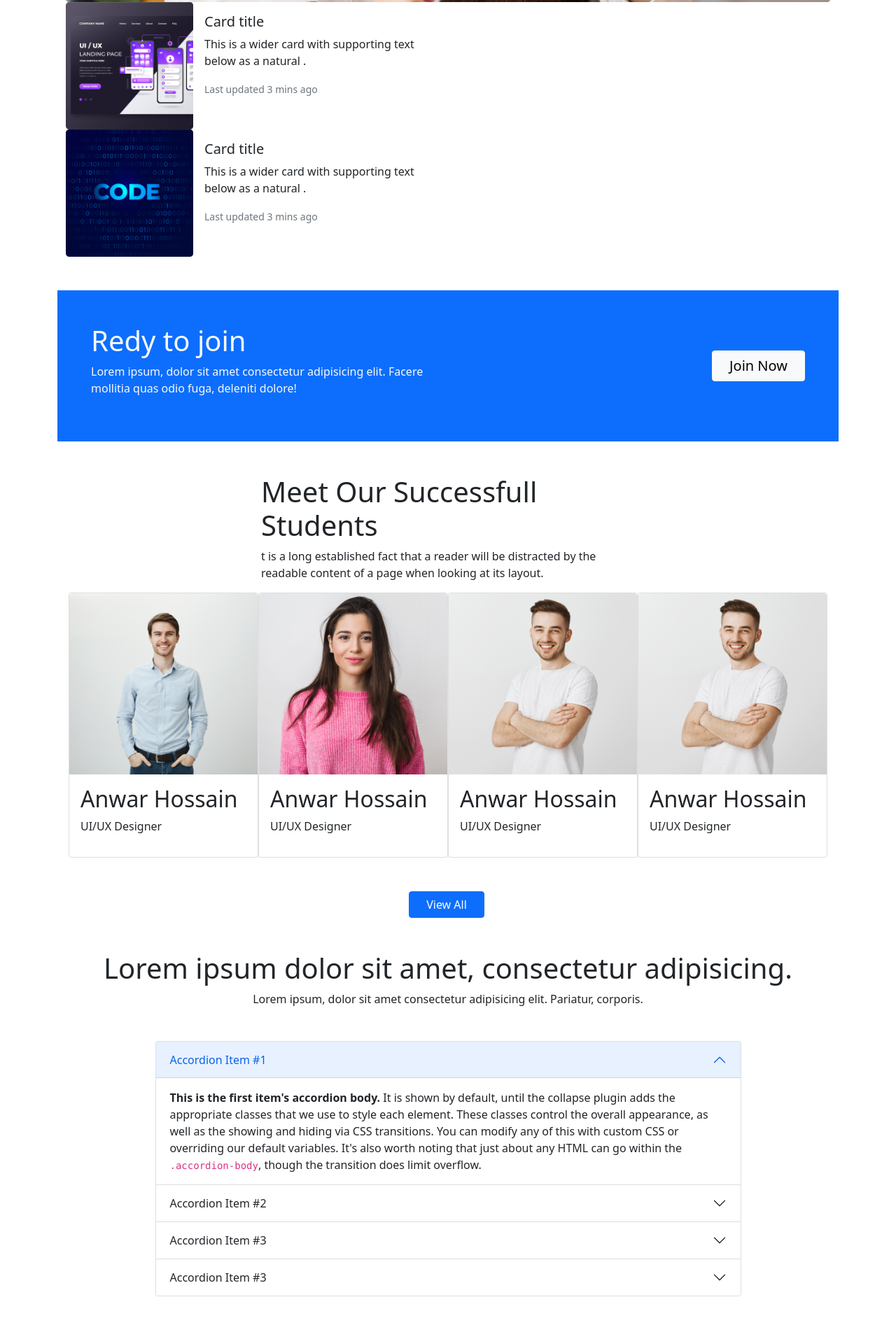
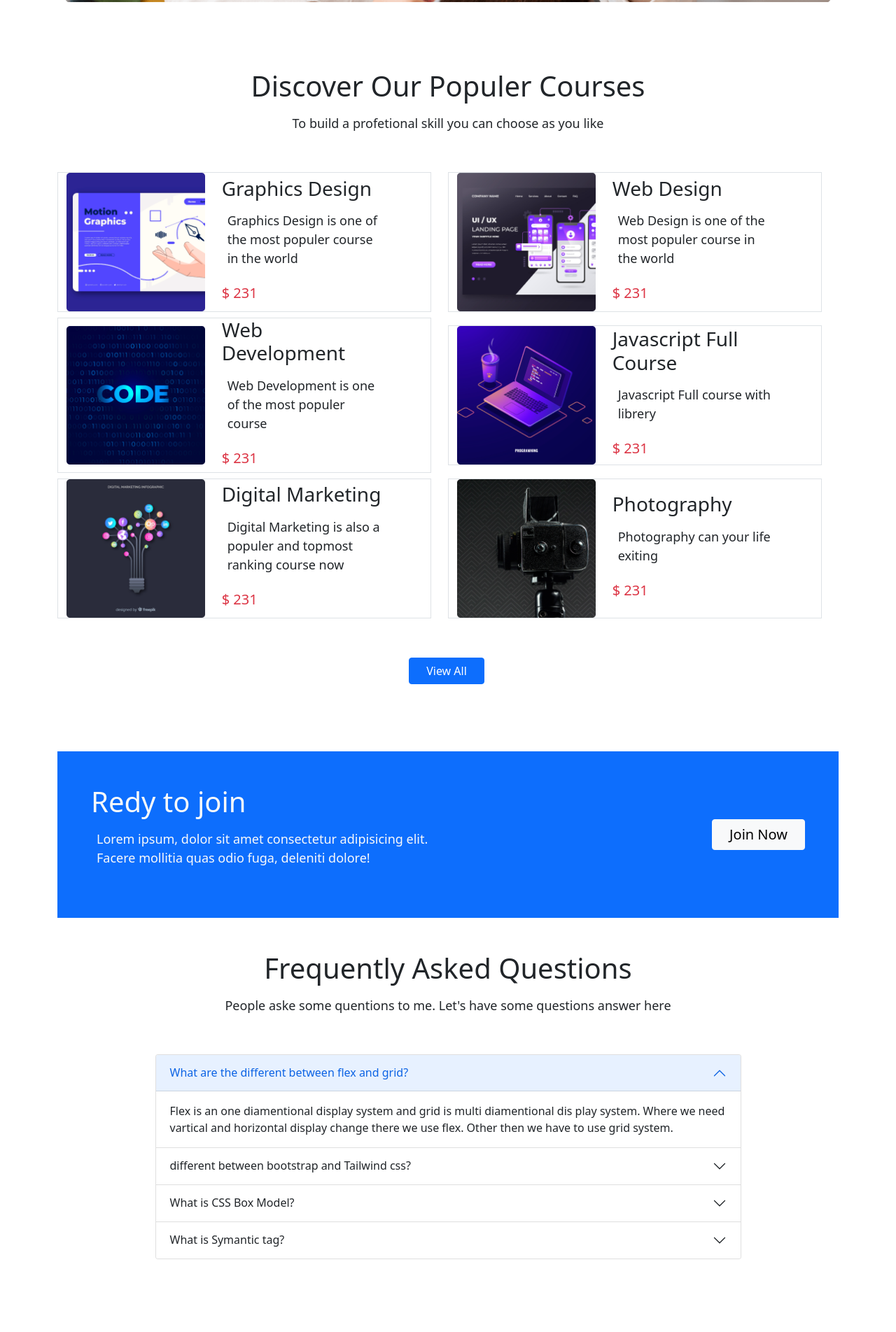
Before and after one commit to Mehedi-hasan-github/education-hub, a plain HTML site: page index.html in a window 1280 px wide. Shown: the part 662-2566 px from the top of the page at 70% size. Drawn offline with nearby package versions, Linux system fonts and the light colour scheme.

Commit message:
coourses added

```diff
--- a/index.css
+++ b/index.css
@@ -5,7 +5,18 @@ body{
 }
 
 #view-all{
+    margin-left:45%;
+}
+.carousel-caption button,p {
+     font-size: 18px;
+     padding: 8px;
+}
+.carousel-caption h1{
+    font-size: 45px;
+}
 
-    margin-left:45%;
-
+@media screen and (max-width:992px){
+    #trasted-company{
+        display: none;
+    }
 }
--- a/index.html
+++ b/index.html
@@ -47,7 +47,10 @@
     </div>
   </div>
 </nav>
+</section>
+
   <!-- carousel -->
+  <section class="container mb-5">
   <div id="carouselExampleDark" class="container carousel carousel-dark slide " data-bs-ride="carousel">
     <div class="carousel-indicators">
       <button type="button" data-bs-target="#carouselExampleDark" data-bs-slide-to="0" class="active" aria-current="true" aria-label="Slide 1"></button>
@@ -57,7 +60,7 @@
     <div class="carousel-inner ">
       <div class="carousel-item active " data-bs-interval="10000 ">
           <img src="images/cover/cover-1.png" class="d-block w-100" alt="...">
-          <div class="carousel-caption  d-none text-light d-md-block ">
+          <div class="carousel-caption   text-light d-md-block ">
           <h1>Get Started with Digital Learning</h1>
           <p>Some representative placeholder content for the first slide.</p>
           <button type="button" class="btn btn-primary">Getstarted</button>
@@ -65,7 +68,7 @@
       </div>
       <div class="carousel-item  " data-bs-interval="2000">
           <img src="images/cover/cover-2.jpg" class="d-block w-100 " alt="...">
-          <div class="carousel-caption d-none text-light d-md-block">
+          <div class="carousel-caption text-light d-md-block">
             <h1>Get Started with Digital Learning</h1>
           <p>Some representative placeholder content for the second slide.</p>
           <button type="button" class="btn btn-primary">Getstarted</button>
@@ -73,7 +76,7 @@
       </div>
       <div class="carousel-item ">
         <img src="images/cover/cover-3.jpg" class="d-block w-100" alt="...">
-        <div class="carousel-caption d-none text-light d-md-block ">
+        <div class="carousel-caption  text-light d-md-block ">
             <h1>Get Started with Digital Learning</h1>
           <p>Some representative placeholder content for the third slide.</p>
           <button type="button" class="btn btn-primary">Getstarted</button>
@@ -93,35 +96,66 @@
 
     <!-- Populer Course started from here -->
 
-    <section class="container ">
-      <div class=" container mb-3 d-flex flex-column    " style="max-width: 1440px;">
-        <div class=" row g-0 col-md-12 col-lg-6 col-md-mt-2">
-          <div class="col-md-4 ">
-            <img style="height: 100%;" src="images/course/course-1.png" class="img-fluid rounded-start " alt="...">
+    <section class="container  ">
+      <h1 class="text-center mt-5 pt-5">Discover Our Populer Courses</h1>
+      <p class="text-center mb-5">To build a profetional skill you can choose as you like</p>
+     <div class="container-fluid course row gap-2 mb-2 justify-content-between align-items-center">
+      <div class="col-lg-6 align-items-center  px-0 border row">
+        <img style="max-width: 100%;" class="col-lg-5 col-md-5 col-sm-mx-auto" src="images/course/course-6.png" alt="">
+        <div class="col-lg-6 col-md-7 ">
+          <h3>Graphics Design</h3>
+          <p>Graphics Design is one of the most populer course in the world</p>
+          <h5  class="text-danger">$ 231</h5>
         </div>
-          <div class="col-md-8">
-            <div class="card-body">
-              <h5 class="card-title">Card title</h5>
-              <p class="card-text">This is a wider card with supporting text below as a natural .</p>
-              <p class="card-text"><small class="text-muted">Last updated 3 mins ago</small></p>
+       </div>
+      <div class="col-lg-6 align-items-center  px-0 border row">
+        <img style="max-width: 100%;" class="col-lg-5 col-md-5 col-sm-mx-auto" src="images/course/course-1.png" alt="">
+        <div class="col-lg-6 col-md-7 ">
+          <h3>Web Design</h3>
+          <p>Web Design is one of the most populer course in the world</p>
+          <h5  class="text-danger">$ 231</h5>
         </div>
        </div>
      </div>
-        <div class=" row g-0 col-md-12 col-lg-6 ">
-          <div class="col-md-4 ">
-            <img style="height: 100%;" src="images/course/course-2.png" class="img-fluid rounded-start " alt="...">
+     <div class="container-fluid course row gap-2 mb-2 justify-content-between align-items-center">
+      <div class="col-lg-6  align-items-center px-0 border row">
+        <img style="max-width: 100%;" class="col-lg-5 col-md-5 col-sm-mx-auto" src="images/course/course-2.png" alt="">
+        <div class="col-lg-6 col-md-7 ">
+          <h3>Web Development</h3>
+          <p>Web Development is one of the most populer course</p>
+          <h5  class="text-danger">$ 231</h5>
         </div>
-          <div class="col-md-8">
-            <div class="card-body">
-              <h5 class="card-title">Card title</h5>
-              <p class="card-text">This is a wider card with supporting text below as a natural .</p>
-              <p class="card-text"><small class="text-muted">Last updated 3 mins ago</small></p>
+       </div>
+      <div class="col-lg-6 align-items-center px-0 border row">
+        <img style="max-width: 100%;" class="col-lg-5 col-md-5 col-sm-mx-auto" src="images/course/course-3.png" alt="">
+        <div class="col-lg-6 col-md-7 ">
+          <h3>Javascript Full Course</h3>
+          <p>Javascript Full course with librery</p>
+          <h5  class="text-danger">$ 231</h5>
         </div>
        </div>
      </div>
+     <div class="container-fluid course row gap-2 mb-2 justify-content-between align-items-center">
+      <div class="col-lg-6 align-items-center  px-0 border row">
+        <img style="max-width: 100%;" class="col-lg-5 col-md-5 col-sm-mx-auto" src="images/course/course-4.png" alt="">
+        <div class="col-lg-6 col-md-7 ">
+          <h3>Digital Marketing</h3>
+          <p>Digital Marketing is also a populer and topmost ranking course now</p>
+          <h5  class="text-danger">$ 231</h5>
         </div>
+       </div>
+      <div class="col-lg-6 align-items-center  px-0 border row">
+        <img style="max-width: 100%;" class="col-lg-5 col-md-5 col-sm-mx-auto" src="images/course/course-5.png" alt="">
+        <div class="col-lg-6 col-md-7 ">
+          <h3>Photography</h3>
+          <p>Photography can your life exiting</p>
+          <h5  class="text-danger">$ 231</h5>
+        </div>
+       </div>
+     </div>
+     <button id="view-all" class="btn px-4  btn-primary my-5">View All</button>
+    </section>
 
-    </section>
     <!-- Redy to join section is started here -->
     <section class="container">
       <div class=" d-flex justify-content-between align-items-center my-5 bg-primary text-light p-5 ">
@@ -138,6 +172,7 @@
                   <h1 class="modal-title text-dark">Hello Modal</h1>
                   <button class="btn-close" data-bs-dismiss="modal"></button>
                 </div>
+                <!-- Scrollable modal -->
                 <div class="modal-body text-dark">This is Modal That is not pagal
                 </div>
                 <div class="modal-footer">
@@ -152,36 +187,36 @@
 
     </section>
     <!--Successfull students  -->
-    <section class="container ">
-      <div class="container text w-50  d-flex justify-content-start flex-column">
+    <!-- <section class="container ">
+      <div class="container text w-50  d-flex float-left flex-column">
       <h1>Meet Our Successfull
         Students</h1>
           <p>t is a long established fact that a reader will be distracted by the
             readable content of a page when looking at its layout.</p>
         </div>
           <div class="students d-flex justify-content-between mx-3 mb-5">
-            <div class="card" style="width: 18rem;">
+            <div class="card" ">
               <img src="images/student/student-1.png" class="card-img-top" alt="...">
               <div class="card-body">
                 <h2 class="card-text">Anwar Hossain</h2>
                 <p>UI/UX Designer</p>
               </div>
             </div>
-            <div class="card" style="width: 18rem;">
+            <div class="card"">
               <img src="images/student/student-2.png" class="card-img-top" alt="...">
               <div class="card-body">
                 <h2 class="card-text">Anwar Hossain</h2>
                 <p>UI/UX Designer</p>
               </div>
             </div>
-            <div class="card" style="width: 18rem;">
+            <div class="card" >
               <img src="images/student/student-3.png" class="card-img-top" alt="...">
               <div class="card-body">
                 <h2 class="card-text">Anwar Hossain</h2>
                 <p>UI/UX Designer</p>
               </div>
             </div>
-            <div class="card" style="width: 18rem;">
+            <div class="card" >
               <img src="images/student/student-3.png" class="card-img-top" alt="...">
               <div class="card-body">
                 <h2 class="card-text">Anwar Hossain</h2>
@@ -192,60 +227,60 @@
           <button id="view-all" class="btn px-4  btn-primary">View All</button>
 
 
-    </section>
+    </section> -->
 
     <!-- Frequently asked question starts from here -->
     <section class="container  ">
       <div class="questions-title text-center mt-5 mb-5">
-        <h1>Lorem ipsum dolor sit amet, consectetur adipisicing.</h1>
-        <p>Lorem ipsum, dolor sit amet consectetur adipisicing elit. Pariatur, corporis.</p>
+        <h1>Frequently Asked Questions</h1>
+        <p>People aske some quentions to me. Let's have some questions answer here </p>
       </div>
       <div class="accordion w-75 mx-auto mb-5 pb-5" id="accordionExample">
         <div class="accordion-item">
           <h2 class="accordion-header" id="headingOne">
             <button class="accordion-button" type="button" data-bs-toggle="collapse" data-bs-target="#collapseOne" aria-expanded="true" aria-controls="collapseOne">
-              Accordion Item #1
+              What are the different between flex and grid?
             </button>
           </h2>
           <div id="collapseOne" class="accordion-collapse collapse show" aria-labelledby="headingOne" data-bs-parent="#accordionExample">
             <div class="accordion-body">
-              <strong>This is the first item's accordion body.</strong> It is shown by default, until the collapse plugin adds the appropriate classes that we use to style each element. These classes control the overall appearance, as well as the showing and hiding via CSS transitions. You can modify any of this with custom CSS or overriding our default variables. It's also worth noting that just about any HTML can go within the <code>.accordion-body</code>, though the transition does limit overflow.
+              Flex is an one diamentional display system and grid is multi diamentional dis play system. Where we need vartical and horizontal display change there we use flex. Other then we have to use grid system.
             </div>
           </div>
         </div>
         <div class="accordion-item">
           <h2 class="accordion-header" id="headingTwo">
             <button class="accordion-button collapsed" type="button" data-bs-toggle="collapse" data-bs-target="#collapseTwo" aria-expanded="false" aria-controls="collapseTwo">
-              Accordion Item #2
+              different between bootstrap and Tailwind css?
             </button>
           </h2>
           <div id="collapseTwo" class="accordion-collapse collapse" aria-labelledby="headingTwo" data-bs-parent="#accordionExample">
             <div class="accordion-body">
-              <strong>This is the second item's accordion body.</strong> It is hidden by default, until the collapse plugin adds the appropriate classes that we use to style each element. These classes control the overall appearance, as well as the showing and hiding via CSS transitions. You can modify any of this with custom CSS or overriding our default variables. It's also worth noting that just about any HTML can go within the <code>.accordion-body</code>, though the transition does limit overflow.
+              Those are the css framework. To make simple and fastest responsive web design we use Bootstrap and Tailwind css. Bootstrap have a little bit problem to make custom color but Tailwind have more then Bootstrap. But Bootstrap is esear then Tailwind css.
             </div>
           </div>
         </div>
         <div class="accordion-item">
           <h2 class="accordion-header" id="headingThree">
             <button class="accordion-button collapsed" type="button" data-bs-toggle="collapse" data-bs-target="#collapseThree" aria-expanded="false" aria-controls="collapseThree">
-              Accordion Item #3
+              What is CSS Box Model?
             </button>
           </h2>
           <div id="collapseThree" class="accordion-collapse collapse" aria-labelledby="headingThree" data-bs-parent="#accordionExample">
             <div class="accordion-body">
-              <strong>This is the third item's accordion body.</strong> It is hidden by default, until the collapse plugin adds the appropriate classes that we use to style each element. These classes control the overall appearance, as well as the showing and hiding via CSS transitions. You can modify any of this with custom CSS or overriding our default variables. It's also worth noting that just about any HTML can go within the <code>.accordion-body</code>, though the transition does limit overflow.
+              CSS box model is a compartment that includes numerous assets, such as edge, border, padding and material. It is used to develop the design and structure of a web page. It can be used as a set of tools to personalize the layout of different components. According to the CSS box model, the web browser supplies each element as a square prism.
             </div>
           </div>
         </div>
         <div class="accordion-item">
           <h2 class="accordion-header" id="headingThree">
             <button class="accordion-button collapsed" type="button" data-bs-toggle="collapse" data-bs-target="#collapseThree" aria-expanded="false" aria-controls="collapseThree">
-              Accordion Item #3
+             What is Symantic tag?
             </button>
           </h2>
           <div id="collapseThree" class="accordion-collapse collapse" aria-labelledby="headingThree" data-bs-parent="#accordionExample">
             <div class="accordion-body">
-              <strong>This is the third item's accordion body.</strong> It is hidden by default, until the collapse plugin adds the appropriate classes that we use to style each element. These classes control the overall appearance, as well as the showing and hiding via CSS transitions. You can modify any of this with custom CSS or overriding our default variables. It's also worth noting that just about any HTML can go within the <code>.accordion-body</code>, though the transition does limit overflow.
+              HTML5 comes with a number of semantic tags that let you define an element’s purpose on your site. They don’t affect how well the site works, or its SEO. So, should we even bother using HTML5 tags. And if so, how do HTML5’s semantic tags work within Webflow.
             </div>
           </div>
         </div>
@@ -253,19 +288,20 @@
     </section>
 
     <!-- trasted company here sterted -->
-    <section class="container col-sm-d-none d-flex flex-column align-items-center mb-5 pb-5 ">
+    <section id="trasted-company" class="container  d-flex flex-column align-items-center mb-5 pb-5 ">
       <div class=" my-4 fs-1  ">
         <h1>Trusted by over 800+ companies</h1>
       </div class="">
       <div class="row ">
-      <div class="col-md-2 dnone col-lg-2 col-xl-2  "><img width="80%" src="images/company/company-1.png" alt=""></div>
-      <div class="col-md-2 dnone col-lg-2 col-xl-2  "><img width="80%" src="images/company/company-2.png" alt=""></div>
-      <div class="col-md-2 dnone col-lg-2 col-xl-2  "><img width="80%" src="images/company/company-3.png" alt=""></div>
-      <div class="col-md-2 dnone col-lg-2 col-xl-2  "><img width="80%" src="images/company/company-4.png" alt=""></div>
-      <div class="col-md-2 dnone col-lg-2 col-xl-2  "><img width="80%" src="images/company/company-5.png" alt=""></div>
-      <div class="col-md-2 dnone col-lg-2 col-xl-2  "><img width="80%" src="images/company/company-6.png" alt=""></div>
+      <div class="col-md-2  col-lg-2 col-xl-2  "><img width="80%" src="images/company/company-1.png" alt=""></div>
+      <div class="col-md-2  col-lg-2 col-xl-2  "><img width="80%" src="images/company/company-2.png" alt=""></div>
+      <div class="col-md-2  col-lg-2 col-xl-2  "><img width="80%" src="images/company/company-3.png" alt=""></div>
+      <div class="col-md-2  col-lg-2 col-xl-2  "><img width="80%" src="images/company/company-4.png" alt=""></div>
+      <div class="col-md-2  col-lg-2 col-xl-2  "><img width="80%" src="images/company/company-5.png" alt=""></div>
+      <div class="col-md-2  col-lg-2 col-xl-2  "><img width="80%" src="images/company/company-6.png" alt=""></div>
       </div>
     </section>
+
 
     <!-- Footer started from here -->
     <footer class="bg-dark text-light text-center mt-5">
@@ -284,10 +320,8 @@
         <i class="px-5 fa-brands fa-tiktok"></i>
       </div>
     </footer>
-    <!-- Scrollable modal -->
-<div class="modal-dialog modal-dialog-scrollable">
-  ...
-</div>
+
+
 
     <!-- script -->
     <script src="https://cdn.jsdelivr.net/npm/bootstrap@5.0.2/dist/js/bootstrap.bundle.min.js" integrity="sha384-MrcW6ZMFYlzcLA8Nl+NtUVF0sA7MsXsP1UyJoMp4YLEuNSfAP+JcXn/tWtIaxVXM" crossorigin="anonymous"></script>
```
Lines whose indentation alone changed are shown as unchanged.
